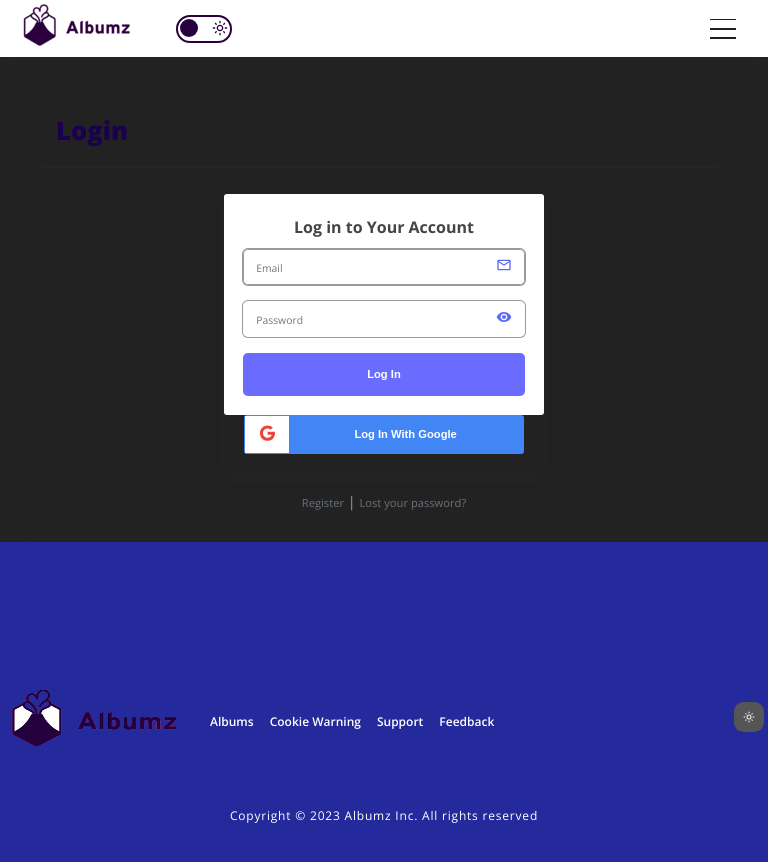
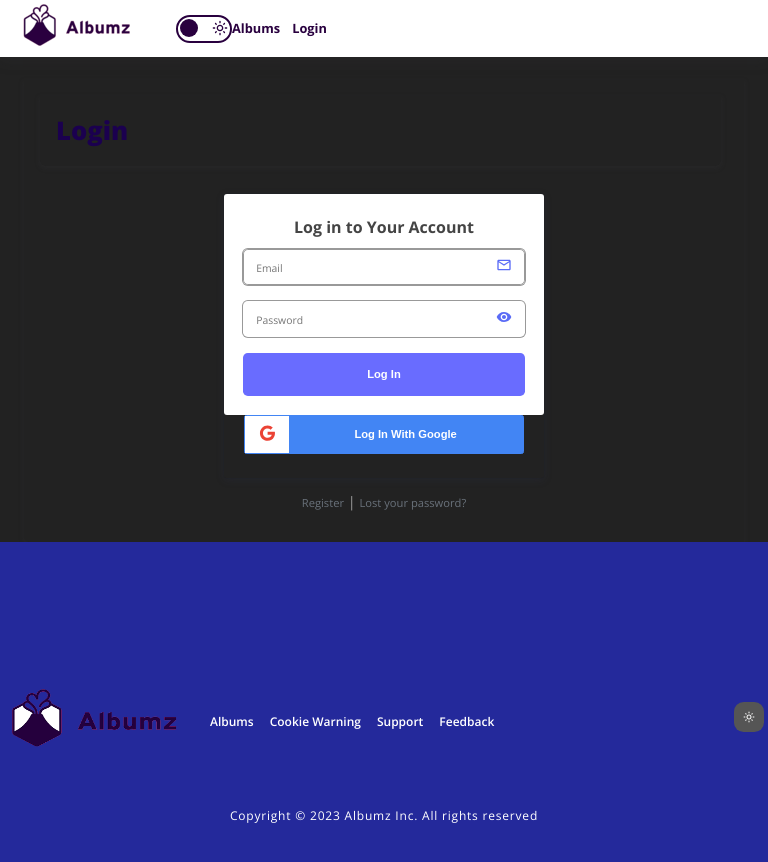
Before and after one commit to esteemayo/next-albumz-client, a Next.js app: page /auth/login in a window 768 px wide. Shown: the top 862 px of the page. Built offline with nearby package versions, Linux system fonts and the light colour scheme; no server answers.

Commit message:
fix: add styling

```diff
--- a/styles/Navbar.module.scss
+++ b/styles/Navbar.module.scss
@@ -68,7 +68,7 @@
       list-style: none;
       display: none;
 
-      @media only screen and (min-width: 56.25em) {
+      @media only screen and (min-width: 48em) {
         display: flex;
         align-items: center;
       }
@@ -134,12 +134,12 @@
       height: 2.5rem;
       margin-right: 2rem;
       cursor: pointer;
-      opacity: 0;
-      visibility: hidden;
+      opacity: 1;
+      visibility: visible;
 
-      @media only screen and (max-width: 64em) {
-        opacity: 1;
-        visibility: visible;
+      @media only screen and (min-width: 48em) {
+        opacity: 0;
+        visibility: hidden;
       }
 
       span {
--- a/styles/Sidebar.module.scss
+++ b/styles/Sidebar.module.scss
@@ -53,7 +53,7 @@
   &.active {
     right: 0;
 
-    @media only screen and (min-width: 56.25em) {
+    @media only screen and (min-width: 48em) {
       right: 3rem;
       display: none;
     }
```
